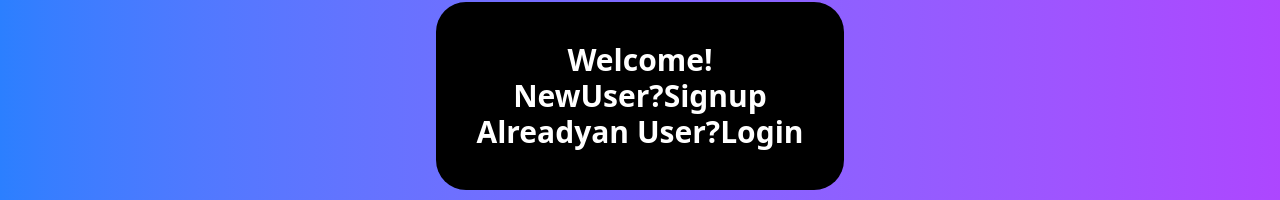
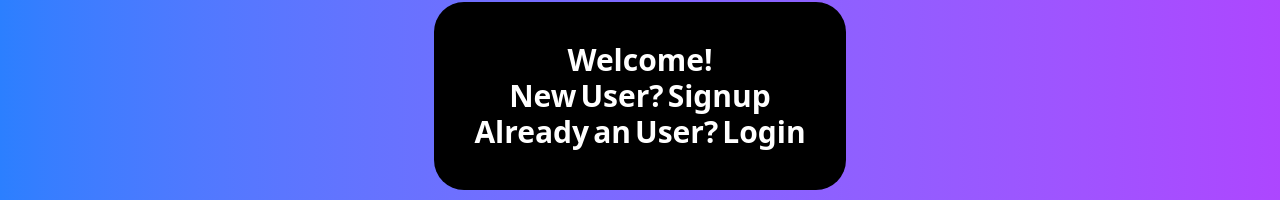
Before and after one commit to pk11345/ChatApp, a React (Vite) app: page / in a window 1280 px wide. Shown: the part 216-416 px from the top of the page. Built offline with nearby package versions, Linux system fonts and the light colour scheme.

Commit message:
working on UI

```diff
--- a/src/components/Welcome.jsx
+++ b/src/components/Welcome.jsx
@@ -6,8 +6,8 @@ const Welcome = () => {
     <>
     <div className='p-7 w-full h-[400px] flex justify-center items-center'>
         <h1 className='flex flex-col items-center text-3xl font-semibold text-white bg-black p-10 rounded-[30px]'>Welcome!
-          <span className='flex'>New <span>User?</span>  <Link to="/signup">Signup</Link></span>
-          <span className='flex'>Already <span>an User?</span> <Link to="/login">Login</Link></span> </h1>
+          <span className='flex gap-1'>New <span>User?</span>  <Link to="/signup">Signup</Link></span>
+          <span className='flex gap-1'>Already <span>an</span><span>User?</span> <Link to="/login">Login</Link></span> </h1>
     </div>
     </>
   )
```
